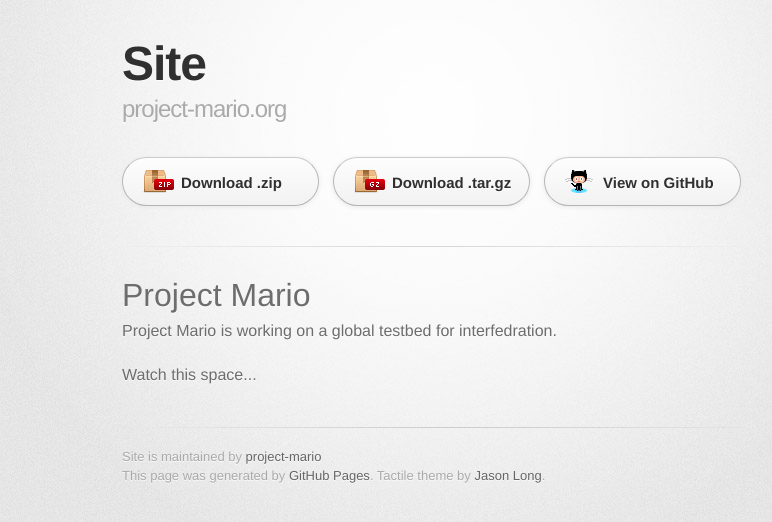
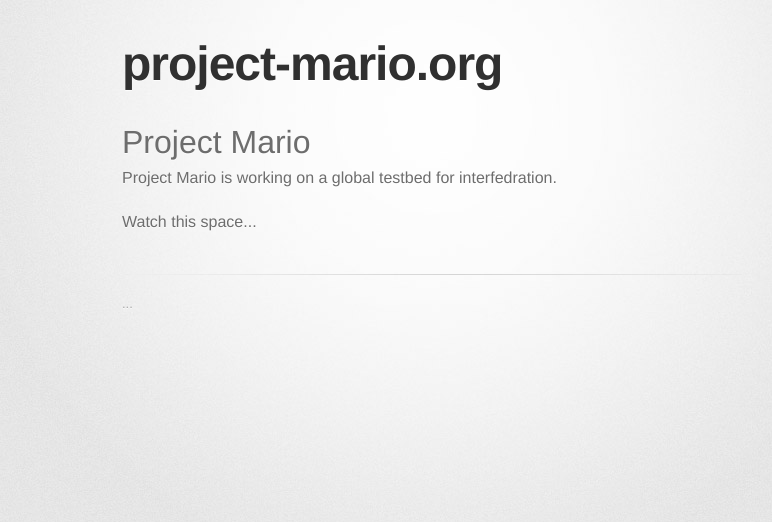
Before and after one commit to project-mario/project-mario.github.com, a plain HTML site: page index.html in a window 1280 px wide. Shown: the whole page, without its empty margins (208-980 px from the left). Drawn offline with Linux system fonts and the light colour scheme; a web font is replaced by a local one.

Commit message:
remove autogen stuff

```diff
--- a/index.html
+++ b/index.html
@@ -18,17 +18,8 @@
       <div class="inner">
 
         <header>
-          <h1>Site</h1>
-          <h2>project-mario.org</h2>
+          <h1>project-mario.org</h1>
         </header>
-
-        <section id="downloads" class="clearfix">
-          <a href="https://github.com/project-mario/site/zipball/master" id="download-zip" class="button"><span>Download .zip</span></a>
-          <a href="https://github.com/project-mario/site/tarball/master" id="download-tar-gz" class="button"><span>Download .tar.gz</span></a>
-          <a href="https://github.com/project-mario/site" id="view-on-github" class="button"><span>View on GitHub</span></a>
-        </section>
-
-        <hr>
 
         <section id="main_content">
           <h1>Project Mario</h1>
@@ -37,12 +28,9 @@
 
 <p>Watch this space...</p>
         </section>
-
         <footer>
-          Site is maintained by <a href="https://github.com/project-mario">project-mario</a><br>
-          This page was generated by <a href="http://pages.github.com">GitHub Pages</a>. Tactile theme by <a href="http://twitter.com/jasonlong">Jason Long</a>.
+           ...
         </footer>
-
 
       </div>
     </div>
```
Also changed, not shown: params.json (line endings or trailing spaces).
